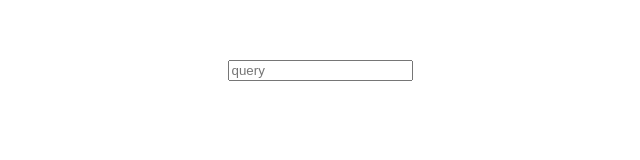
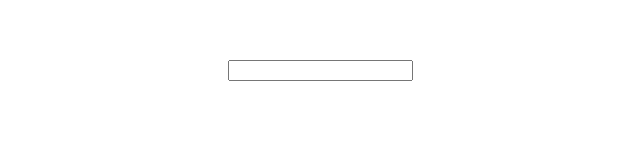
Before and after one commit to gultai4ukr/FullHouse-BEST-Hackathon-2017-main, a Vue app in the folder frontend/: page / in a window 1280 px wide. Shown: the top 160 px of the page, without its empty margins (320-960 px from the left). Built offline with nearby package versions, Linux system fonts and the light colour scheme.

Commit message:
Add IndexPage

```diff
--- a/frontend/src/App.vue
+++ b/frontend/src/App.vue
@@ -1,18 +1,17 @@
 <template>
   <div id="app">
-    <FilterBlock></FilterBlock>
+    <IndexPage> </IndexPage>
   </div>
 </template>
 
 <script>
 import Vue from 'vue'
-import FilterBlock from './components/Filter.vue'
-//import MainBlock from './components/Main.vue'
+import IndexPage from './components/indexPage'
 
 export default {
   name: 'App',
   components: {
-    FilterBlock
+    IndexPage
   }
 }
 </script>
--- /dev/null
+++ b/frontend/src/components/indexPage/index.vue
@@ -0,0 +1,24 @@
+<template>
+  <div class="indexPage">
+    <SearchBlock></SearchBlock>
+  </div>
+</template>
+
+<script>
+import SearchBlock from './searchBlock'
+
+export default {
+  data () {
+    return {
+      smth: ''
+    }
+  },
+  components: {
+    SearchBlock
+  }
+}
+</script>
+
+<style scoped>
+
+</style>
--- /dev/null
+++ b/frontend/src/components/indexPage/searchBlock.vue
@@ -0,0 +1,25 @@
+<template>
+  <div class="searchBlock">
+    <input v-model="searchQuery"></input>
+  </div>
+</template>
+
+<script>
+export default {
+  data () {
+    return {
+      searchQuery: ''
+    }
+  },
+  watch: {
+    searchQuery: function (val) {
+      this.$store.commit('setQuery', val)
+      console.log(this.$store.getters.query)
+    }
+  }
+}
+</script>
+
+<style scoped>
+
+</style>
```
Also changed, not shown: frontend/src/components/Main.vue (deleted, +0 -34 lines).
